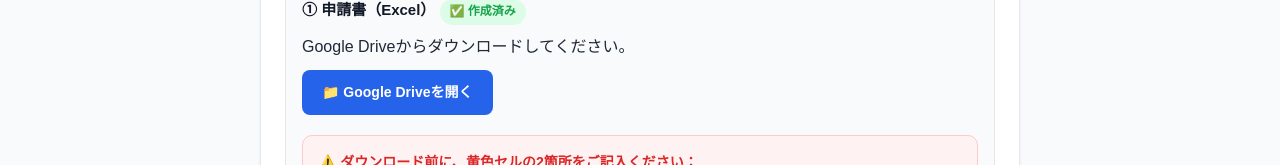
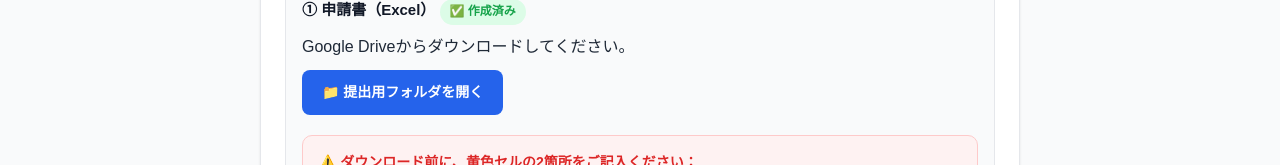
Before and after one commit to shota9616/reminder-shinsei-manual, a plain HTML site: page index.html in a window 1280 px wide. Shown: the part 630-795 px from the top of the page. Drawn offline with Linux system fonts and the light colour scheme.

Commit message:
提出用フォルダリンクに更新

```diff
--- a/index.html
+++ b/index.html
@@ -308,7 +308,7 @@
     <div class="prep-item">
       <h4>① 申請書（Excel） <span class="status status-done">✅ 作成済み</span></h4>
       <p>Google Driveからダウンロードしてください。</p>
-      <a href="https://drive.google.com/drive/folders/1Z7oSrgN_ziphkiclJTb5ukfs2ep55CwM" target="_blank" class="link-button">📁 Google Driveを開く</a>
+      <a href="https://drive.google.com/drive/folders/15yutV16NVQKXcznRo0z98y5fGXbqKn6r" target="_blank" class="link-button">📁 提出用フォルダを開く</a>
       <div class="alert alert-danger">
         <strong>⚠️ ダウンロード前に、黄色セルの2箇所をご記入ください：</strong>
         <ul style="margin-top:6px;">
```
